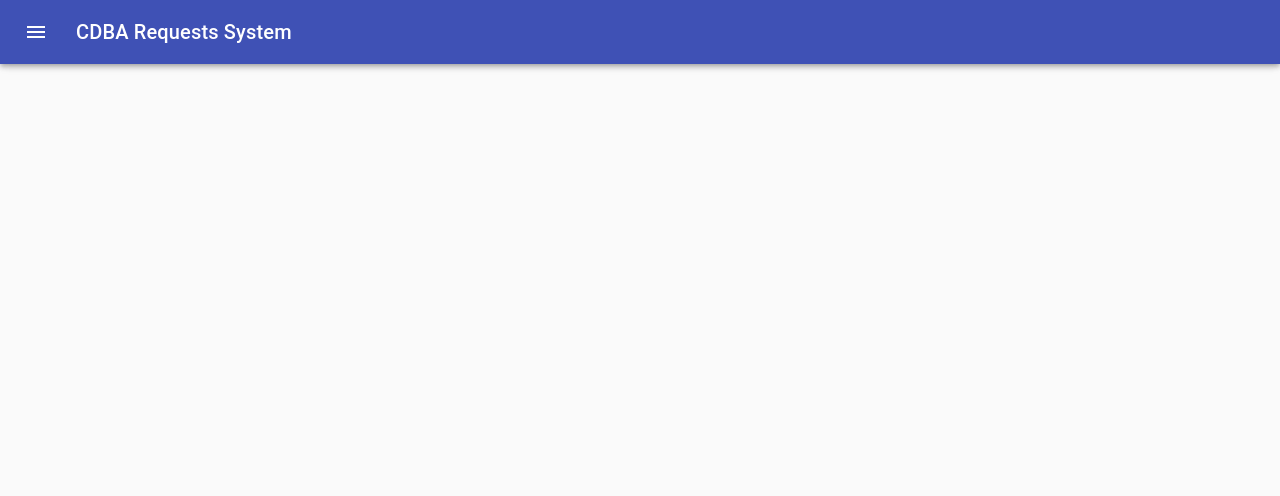
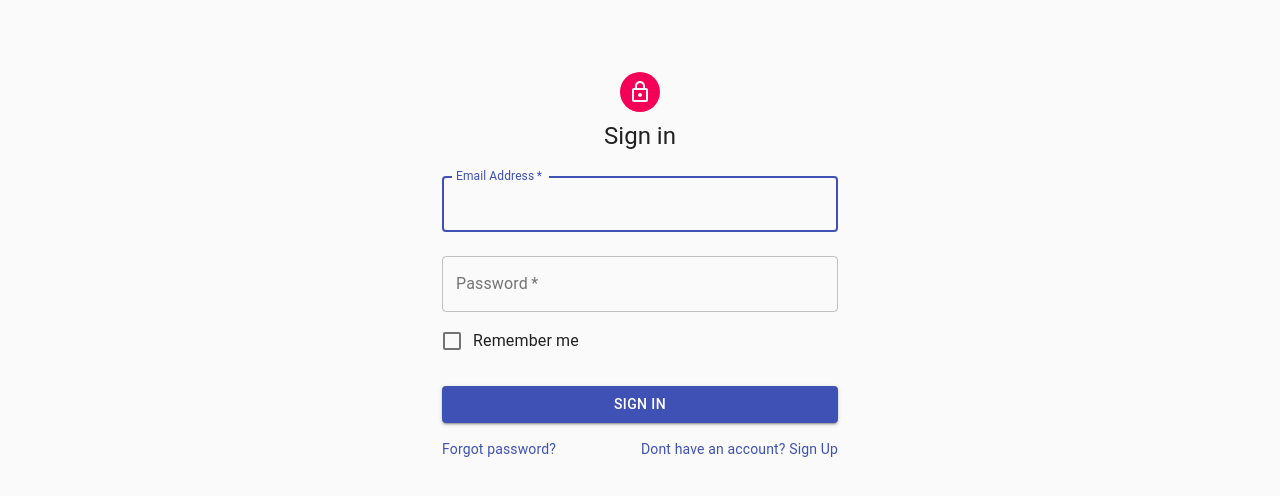
Before and after one commit to shung47/RSFrontend, a React (Create React App) app: page / in a window 1280 px wide. Shown: the top 496 px of the page. Built offline with nearby package versions, Linux system fonts and the light colour scheme; the HTML template or start-up script is replaced by a standard one.

Commit message:
Add login

```diff
--- a/src/App.js
+++ b/src/App.js
@@ -8,8 +8,18 @@ import {BrowserRouter as Router, Route, Switch} from 'react-router-dom';
 import CreateTicket from './components/CreateTicket';
 import Dashboard  from './components/Dashboard';
 import Ticket from './components/Ticket';
+import { useState } from 'react';
+import useToken from './components/useToken';
+
 
 function App() {
+
+  const { token, setToken } = useToken();
+
+  if(!token){
+    return <Login setToken={setToken}/>
+  }
+
   return (
     <Router>
     <div className="App">
--- a/src/components/Login.js
+++ b/src/components/Login.js
@@ -12,6 +12,9 @@ import LockOutlinedIcon from '@material-ui/icons/LockOutlined';
 import Typography from '@material-ui/core/Typography';
 import { makeStyles } from '@material-ui/core/styles';
 import Container from '@material-ui/core/Container';
+import PropTypes from 'prop-types';
+import { useState } from 'react';
+import { useHistory } from 'react-router';
 
 function Copyright() {
   return (
@@ -47,8 +50,31 @@ const useStyles = makeStyles((theme) => ({
   },
 }));
 
-export default function SignIn() {
+async function loginUser( email, password) {
+  return fetch('https://localhost:5001/api/login/', {
+    method: 'POST',
+    headers: {
+      'Content-Type': 'application/json'
+    },
+    body: JSON.stringify(email, password)
+  })
+    .then(data => data.json())
+ }
+
+export default function Login({setToken}) {
   const classes = useStyles();
+  const[email,  setEmail] = useState('');
+  const[password,  setPassword] = useState('');
+  const history =useHistory();
+
+  const handleSubmit = async (e) => {
+    e.preventDefault();
+
+        const token = await loginUser({
+          email, password
+        });
+        setToken(token);
+  }
 
   return (
     <Container component="main" maxWidth="xs">
@@ -60,7 +86,7 @@ export default function SignIn() {
         <Typography component="h1" variant="h5">
           Sign in
         </Typography>
-        <form className={classes.form} noValidate>
+        <form className={classes.form} noValidate onSubmit={handleSubmit}>
           <TextField
             variant="outlined"
             margin="normal"
@@ -71,6 +97,8 @@ export default function SignIn() {
             name="email"
             autoComplete="email"
             autoFocus
+            value={email}
+            onChange = {(e) => setEmail(e.target.value)}
           />
           <TextField
             variant="outlined"
@@ -82,6 +110,8 @@ export default function SignIn() {
             type="password"
             id="password"
             autoComplete="current-password"
+            value={password}
+            onChange = {(e) => setPassword(e.target.value)}
           />
           <FormControlLabel
             control={<Checkbox value="remember" color="primary" />}
@@ -113,3 +143,7 @@ export default function SignIn() {
     </Container>
   );
 }
+
+Login.propTypes = {
+  setToken: PropTypes.func.isRequired
+}
--- a/src/components/Ticket.js
+++ b/src/components/Ticket.js
@@ -129,7 +129,7 @@ const TicketDetails = (props) => {
                 onChange={handleChange}
                 required
                 value={ticket.title}
-                variant="standard"
+                variant="outlined"
               />
             </Grid>
             <Grid
--- /dev/null
+++ b/src/components/useToken.js
@@ -0,0 +1,21 @@
+import { useState } from 'react';
+
+export default function useToken() {
+  const getToken = () => {
+    const tokenString = localStorage.getItem('token');
+    const userToken = JSON.parse(tokenString);
+    return userToken?.token
+  };
+
+  const [token, setToken] = useState(getToken());
+
+  const saveToken = userToken => {
+    localStorage.setItem('token', JSON.stringify(userToken));
+    setToken(userToken.token);
+  };
+
+  return {
+    setToken: saveToken,
+    token
+  }
+}
```
